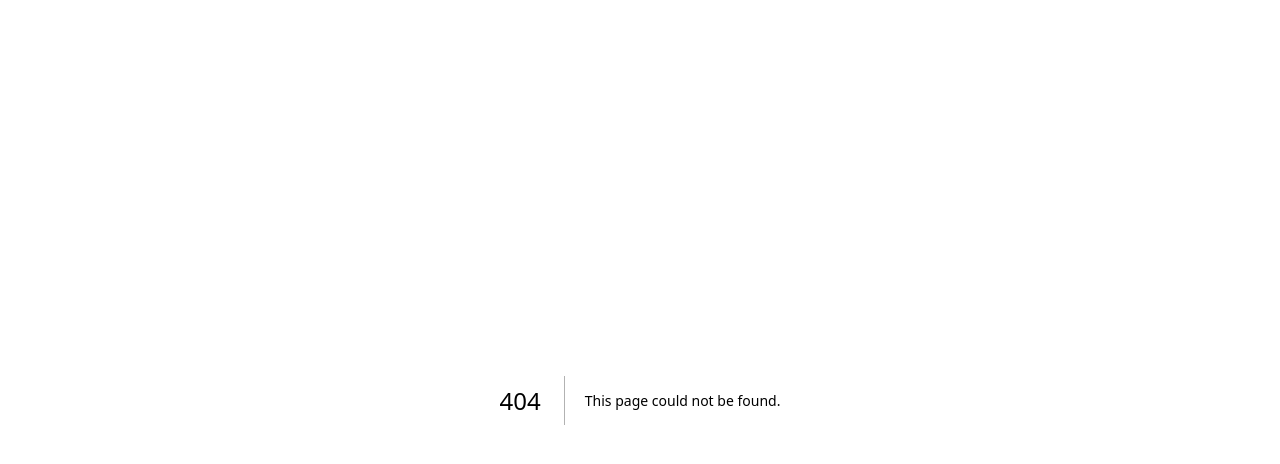
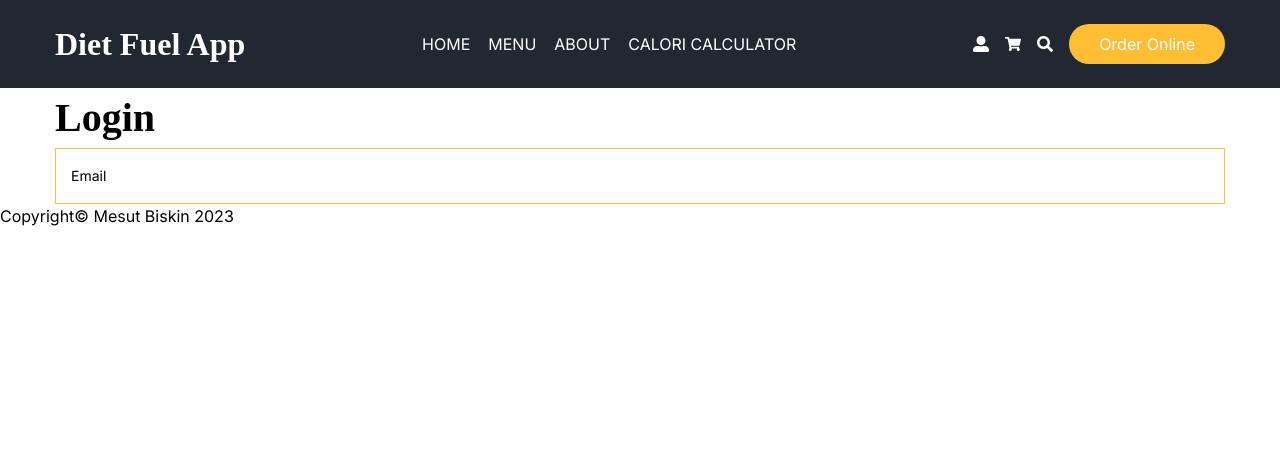
Before and after one commit to MesutBiskin/diet-feul-app, a Next.js app: page /Auth in a window 1280 px wide. Before the commit this address had no page. Shown: the top 464 px of the page. Built offline with nearby package versions, Linux system fonts and the light colour scheme.

Commit message:
created login page

```diff
--- a/app/Auth/Login.jsx
+++ /dev/null
@@ -1,15 +0,0 @@
-import React from 'react'
-import Title from '@/components/ui/Title'
-
-const Login = () => {
-  return (
-    <div>
-        <div>
-            <Title>Login</Title>
-        </div>
-
-    </div>
-  )
-}
-
-export default Login
--- /dev/null
+++ b/app/Auth/page.jsx
@@ -0,0 +1,18 @@
+import React from 'react'
+import Title from 'components/ui/title'
+import Input from '/components/form/input'
+
+
+const Login = () => {
+  return (
+
+    <div className='container mx-auto'>
+      <div className='text-black'>
+        <Title addClass="text-[40px]">Login</Title>
+      </div>
+    <Input/>
+    </div>
+  )
+}
+
+export default Login
--- /dev/null
+++ b/app/Calorie/page.jsx
@@ -0,0 +1,11 @@
+import React from 'react'
+
+const page = () => {
+  return (
+    <div>
+      Calorie Calculator
+    </div>
+  )
+}
+
+export default page
--- a/app/layout.jsx
+++ b/app/layout.jsx
@@ -1,3 +1,4 @@
+import React from 'react';
 import { Inter } from 'next/font/google'
 import "slick-carousel/slick/slick.css"
 import "slick-carousel/slick/slick-theme.css"
@@ -18,13 +19,14 @@ export const metadata = {
 
 export default function RootLayout({ children }) {
   return (
-    <html lang="en">
-      {/* <Header /> */}
+
+    // Header and Footer will keep on all pages.We do not read repeat code.
+    <React.Fragment>
+      <Header />
+      <body className={inter.className}>{children}</body>
+      <Footer />
+    </React.Fragment>
 
 
-      <body className={inter.className}>{children}</body>
-
-      {/* <Footer /> */}
-    </html>
   )
 }
--- /dev/null
+++ b/app/menu/page.jsx
@@ -0,0 +1,12 @@
+import MenuWrapper from '@/components/product/MenuWrapper'
+import React from 'react'
+
+const Index = () => {
+  return (
+    <div>
+      <MenuWrapper/>
+    </div>
+  )
+}
+
+export default Index
--- a/app/page.js
+++ b/app/page.js
@@ -1,7 +1,7 @@
 import Image from "next/image";
-import Header from "../components/layout/Header";
+//import Header from "../components/layout/Header";
 import Home from "./Home/page";
-import Footer from "../components/layout/Footer";
+//import Footer from "../components/layout/Footer";
 import Carousel from "@/components/Carousel";
 import MenuWrapper from "@/components/product/MenuWrapper";
 import About from "./About/page";
@@ -13,12 +13,12 @@ export default function Index() {
 
   return (
     <div>
-      <Header/>
+      {/*<Header/>*/}
       <Home />
      <Carousel/>
      <MenuWrapper/>
      <About />
-      <Footer/>
+     {/*<Footer/>*/}
 
     </div>
   );
--- a/components/layout/Header.jsx
+++ b/components/layout/Header.jsx
@@ -1,11 +1,12 @@
 "use client"
-import { useState } from "react"
-import Logo from "components/ui/Logo"
+import { useState } from "react";
+import { useRouter } from "next/navigation";
 import { FaUserAlt, FaShoppingCart, FaSearch } from "react-icons/fa"
 import Search from "../ui/Search"
 import { GiHotMeal } from "react-icons/gi";
+import Logo from "components/ui/Logo"
+import Link from "next/link"
 
-//import { useRouter } from "react-router";
 
 
 function Header() {
@@ -13,8 +14,7 @@ function Header() {
   // yazdiracagimiz yerlerde isSearchModal i kullaniyoruz degisecek yerde setIsSearchModal
   const [isMenuModal, setIsMenuModal] = useState(false)
 
-  //const router = useRouter();
-  //console.log(router);
+  const router = useRouter();
 
 
   return (
@@ -31,29 +31,29 @@ function Header() {
         >
           <ul className="flex gap-x-2 sm:flex-row flex-col items-center">
             <li className="px-[5px] py-[10px] uppercase hover:text-primary cursor-pointer">
-              <a href="">Home</a>
+              <Link href="/">Home</Link>
             </li>
             <li className="px-[5px] py-[10px] uppercase hover:text-primary cursor-pointer">
-              <a href="">Menu</a>
+              <Link href="/menu">Menu</Link>
             </li>
             <li className="px-[5px] py-[10px] uppercase hover:text-primary cursor-pointer">
-              <a href="">About</a>
+              <Link href="/About">About</Link>
             </li>
             <li className="px-[5px] py-[10px] uppercase hover:text-primary cursor-pointer">
-              <a href="">Calori Calculator</a>
+              <Link href="Calorie">Calori Calculator</Link>
             </li>
           </ul>
         </nav>
         <div className="flex gap-x-4 items-center">
-          <a href="#" >
-            <FaUserAlt className="hover:text-primary" />
-          </a>
+          <Link href="/login" >
+            <FaUserAlt className="hover:text-primary transition-all cursor-pointer" />
+          </Link>
 
           <a href="#" >
-            <FaShoppingCart className="hover:text-primary" />
+            <FaShoppingCart className="hover:text-primary transition-all cursor-pointer" />
           </a>
           <button onClick={() => setIsSearchModal(true)}>
-            <FaSearch className="hover:text-primary" />
+            <FaSearch className="hover:text-primary transition-all cursor-pointer" />
           </button>
           <a href="#" className="md:inline-block hidden sm">
             <button className="btn-primary">Order Online</button>
--- a/components/ui/Logo.jsx
+++ b/components/ui/Logo.jsx
@@ -1,8 +1,12 @@
+import React from "react"
+import Link from "next/link"
 
+const Logo = () =>  {
+  return (
+    <Link href="/">
+    <span className="text-[2rem] font-dancing font-bold cursor-pointer">Diet Fuel App </span>
 
-function Logo  ()  {
-  return (
-    <div className="text-[2rem] font-dancing font-bold">Diet Fuel App </div>
+    </Link>
   )
 }
 
```
Also changed, not shown: app/Products/page.jsx (+5 -5 lines), layout/Layout.js (deleted, +0 -15 lines), components/layout/Footer.jsx (line endings or trailing spaces).
